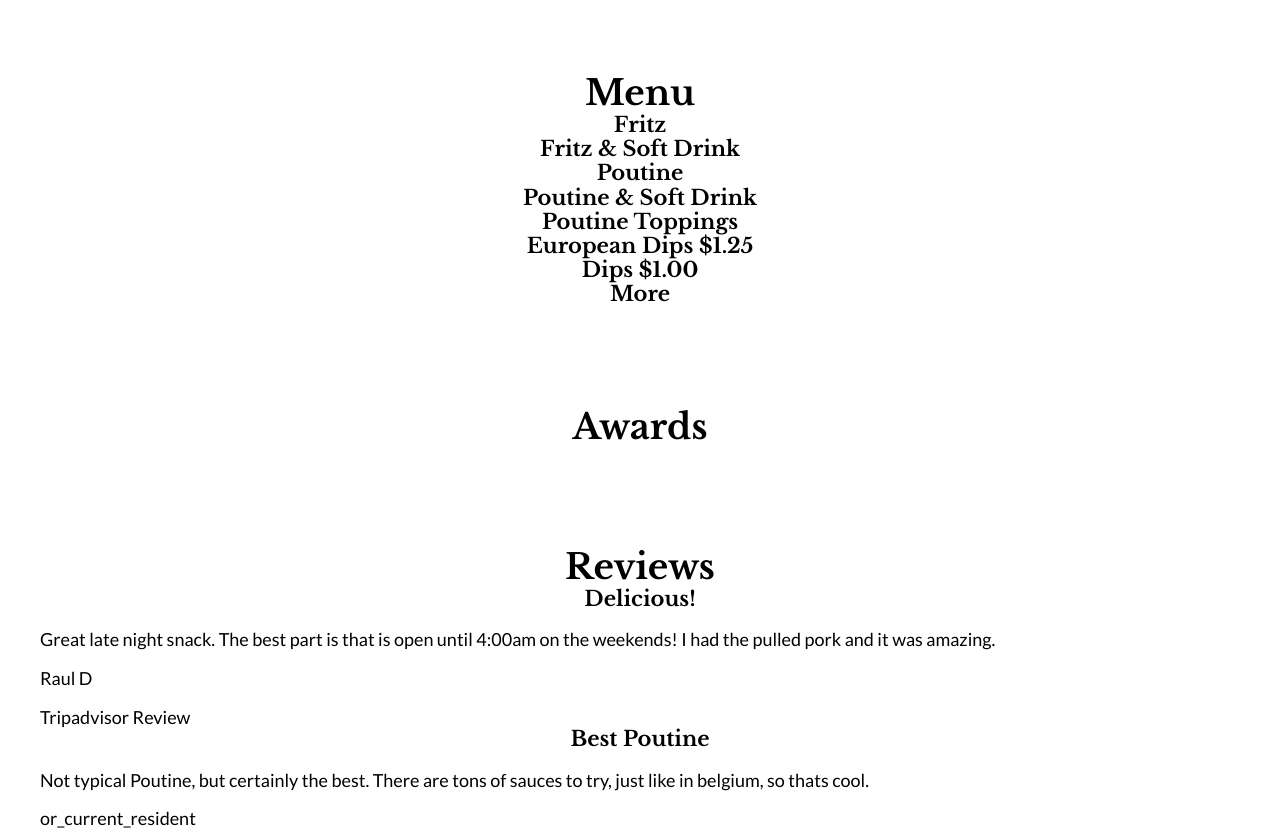
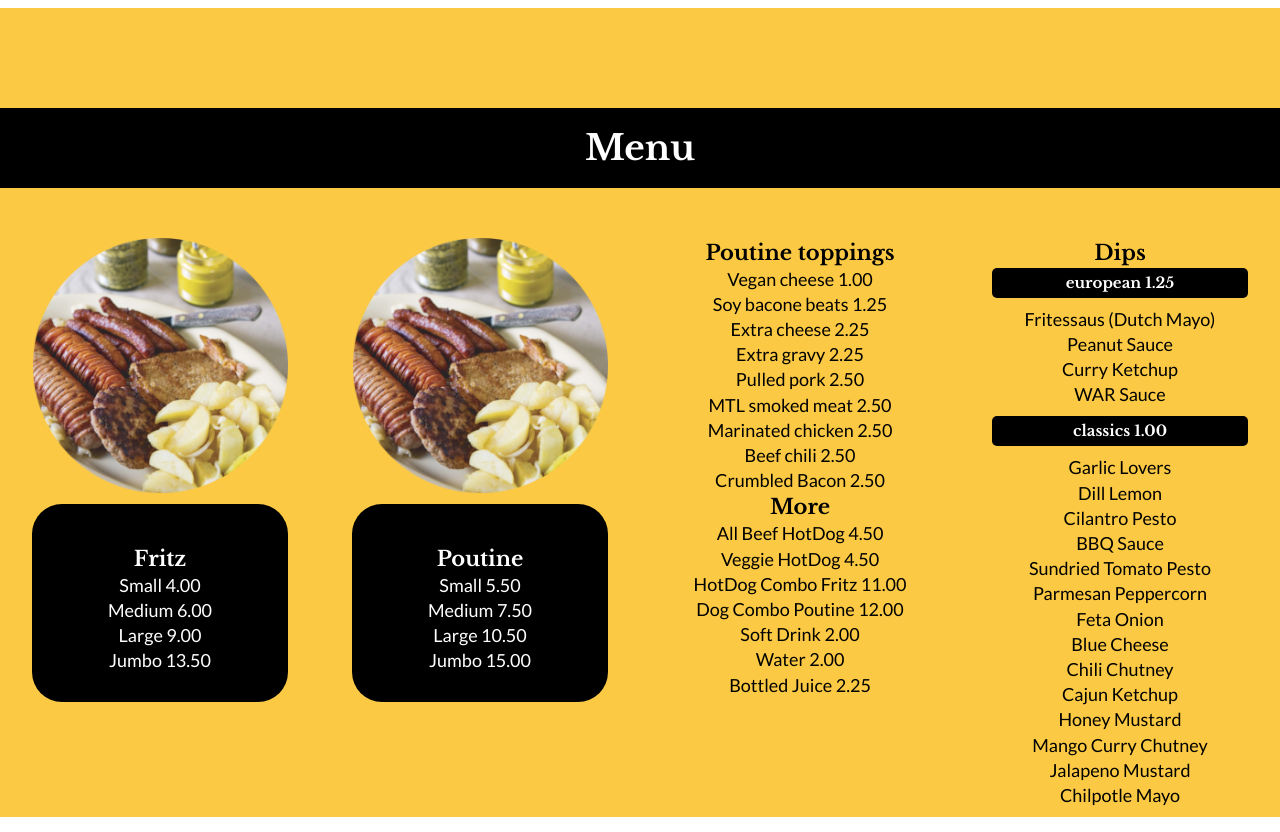
Before and after one commit to JuanGrimaldo/Fritz2, a plain HTML site: page index.html in a window 1280 px wide. Shown: the part 1540-2372 px from the top of the page. Drawn offline with nearby package versions, Linux system fonts and the light colour scheme.

Commit message:
Se corrigen espacios de menu

```diff
--- a/css/styles.css
+++ b/css/styles.css
@@ -15,8 +15,9 @@ body {
 
 h1,
 h2,
-h3 {
-    margin: 0;
+h3,
+h4 {
+    margin: 1rem;
     font-family: 'Libre Baskerville', serif;
     text-align: center;
 }
@@ -148,8 +149,73 @@ section {
     margin: 2rem;
     text-align: center;
     padding: 2rem;
+    border-bottom: 5px solid var(--oscuro);
 }
 
 .story-icon i {
     font-size: 4rem;
+    color: var(--oscuro);
 }
+
+
+/**Menu section**/
+
+.container-menu {
+    display: flex;
+    justify-content: space-around;
+    margin-top: 5rem;
+    text-align: center;
+}
+
+.menu {
+    width: 20%;
+    color: white;
+    line-height: 1rem;
+}
+
+.fix-menu {
+    background-color: black;
+    padding: 4rem 0 2rem 0;
+    margin-top: 1rem;
+    border-radius: 30px;
+}
+
+.menu1 img,
+.menu2 img {
+    max-width: 100%;
+    margin: 0 auto;
+}
+
+.menu-cover {
+    background-color: var(--amarillo);
+    max-width: 100%;
+}
+
+.menu-cover h2 {
+    background-color: black;
+    max-width: 100%;
+    margin: 0 auto;
+    height: 10vh;
+    color: white;
+    display: flex;
+    justify-content: center;
+    align-items: center;
+}
+
+.menu3,
+.menu4 {
+    color: black;
+}
+
+.menu h4 {
+    color: white;
+    background-color: black;
+    font-size: 1.5rem;
+    padding: 1rem;
+    margin: 0;
+    border-radius: 5px;
+}
+
+.menu p {
+    line-height: .4;
+}
--- a/index.html
+++ b/index.html
@@ -62,26 +62,79 @@
 
         </div>
 
-
-
-
-
-
-
     </section>
 
     <!--Segunda seccion de la pagina "Menu"-->
-    <section id="menu">
+    <section id="menu" class="menu-cover">
         <h2>Menu</h2>
-        <div>
-            <h3>Fritz</h3>
-            <h3>Fritz & Soft Drink</h3>
-            <h3>Poutine</h3>
-            <h3>Poutine & Soft Drink</h3>
-            <h3>Poutine Toppings</h3>
-            <h3>European Dips $1.25</h3>
-            <h3>Dips $1.00</h3>
-            <h3>More</h3>
+        <div class="container-menu">
+
+
+            <div class="menu1 menu">
+                <img src="img/fritz-menu.png" alt="">
+                <div class="fix-menu ">
+                    <h3>Fritz</h3>
+                    <p>Small <span>4.00</span></p>
+                    <p>Medium <span>6.00</span></p>
+                    <p>Large <span>9.00</span> </p>
+                    <p>Jumbo <span>13.50</span></p>
+                </div>
+            </div>
+            <div class="menu2 menu">
+                <img src="img/fritz-menu.png" alt="">
+                <div class="fix-menu">
+                    <h3>Poutine</h3>
+                    <p>Small <span>5.50</span></p>
+                    <p>Medium <span>7.50</span></p>
+                    <p>Large <span>10.50</span></p>
+                    <p>Jumbo <span>15.00</span></p>
+                </div>
+            </div>
+
+            <div class="menu3 menu">
+                <h3>Poutine toppings</h3>
+                <p>Vegan cheese <span>1.00</span></p>
+                <p>Soy bacone beats <span>1.25</span></p>
+                <p>Extra cheese <span>2.25</span></p>
+                <p>Extra gravy <span>2.25</span></p>
+                <p>Pulled pork <span>2.50</span></p>
+                <p>MTL smoked meat <span>2.50</span></p>
+                <p>Marinated chicken <span>2.50</span></p>
+                <p>Beef chili <span>2.50</span></p>
+                <p>Crumbled Bacon <span>2.50</span></p>
+
+                <h3>More</h3>
+                <p>All Beef HotDog <span>4.50</span></p>
+                <p>Veggie HotDog <span>4.50</span></p>
+                <p>HotDog Combo Fritz <span>11.00</span></p>
+                <p>Dog Combo Poutine <span>12.00</span></p>
+                <p>Soft Drink <span>2.00</span></p>
+                <p>Water <span>2.00</span></p>
+                <p>Bottled Juice <span>2.25</span></p>
+            </div>
+            <div class="menu4 menu">
+                <h3>Dips</h3>
+                <h4>european 1.25</h4>
+                <p>Fritessaus (Dutch Mayo)</p>
+                <p>Peanut Sauce</p>
+                <p>Curry Ketchup</p>
+                <p>WAR Sauce</p>
+                <h4>classics 1.00</h4>
+                <p>Garlic Lovers</p>
+                <p>Dill Lemon</p>
+                <p>Cilantro Pesto</p>
+                <p>BBQ Sauce</p>
+                <p>Sundried Tomato Pesto</p>
+                <p>Parmesan Peppercorn</p>
+                <p>Feta Onion</p>
+                <p>Blue Cheese</p>
+                <p>Chili Chutney</p>
+                <p>Cajun Ketchup</p>
+                <p>Honey Mustard</p>
+                <p>Mango Curry Chutney</p>
+                <p>Jalapeno Mustard</p>
+                <p>Chilpotle Mayo</p>
+            </div>
         </div>
     </section>
 
```
Also changed, not shown: img/fritz-menu.png (added).
